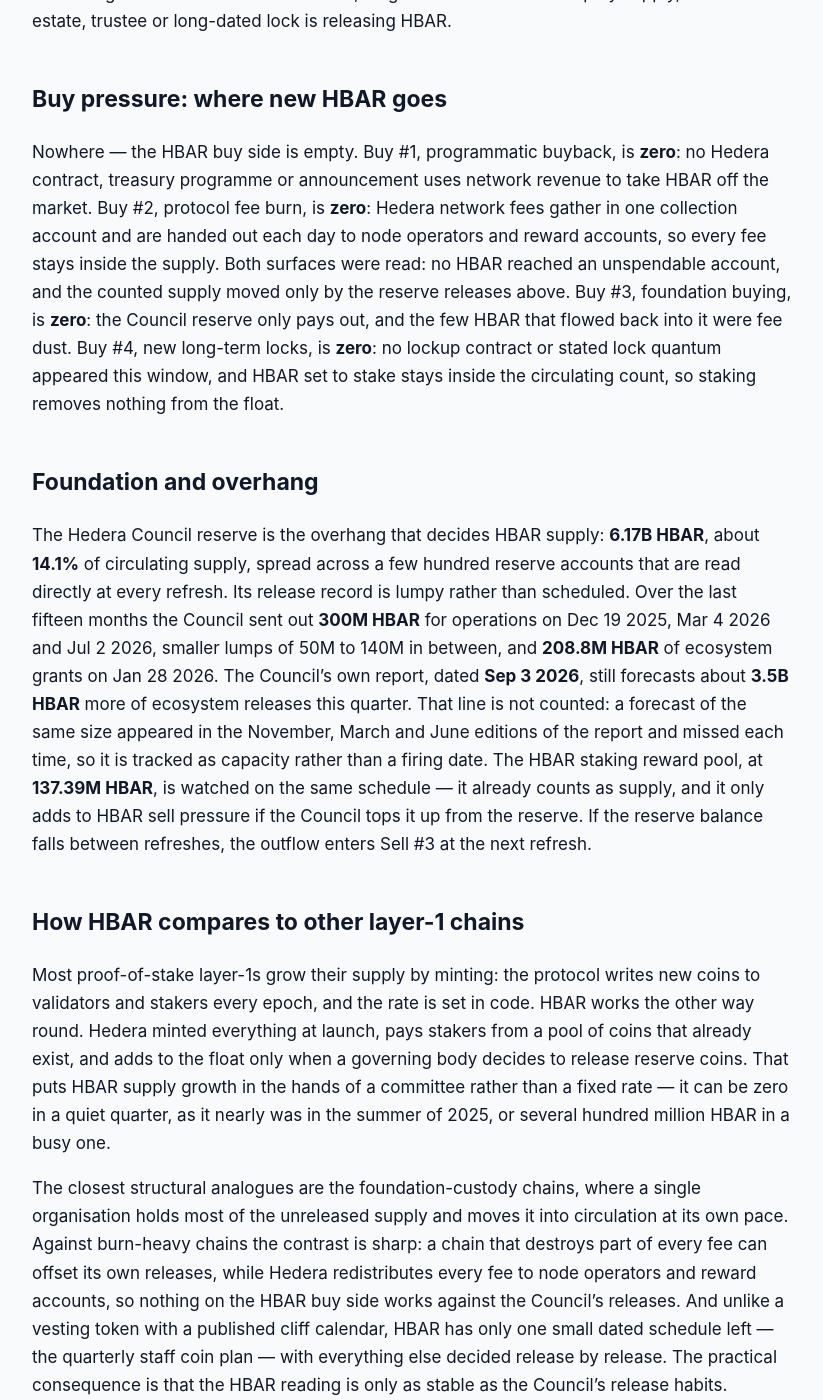
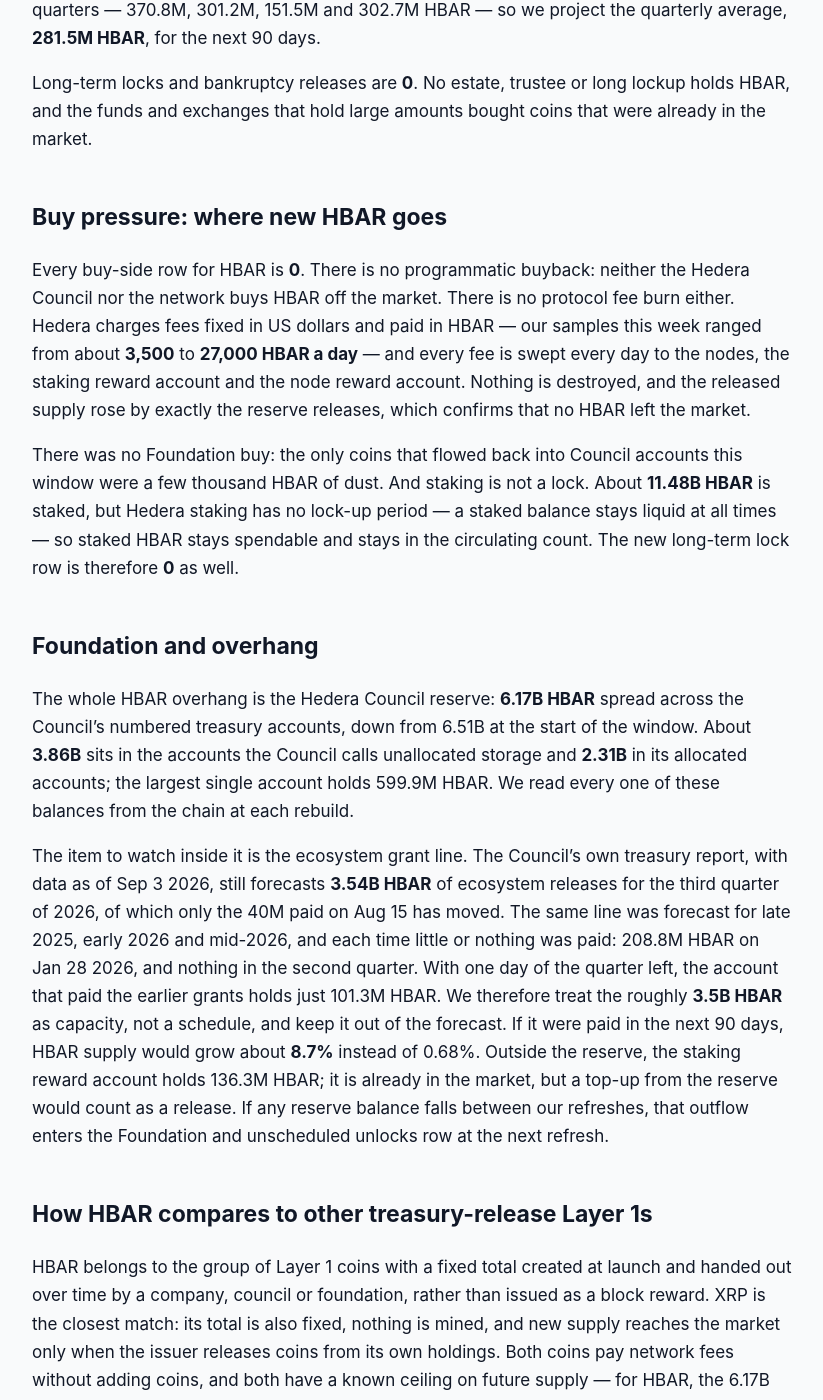
Before and after one commit to jeevansongmy-spec/mrnasdog-articles, a Jekyll site: the page built from crypto/hbar-pressure-framework.md, in a window 1280 px wide and 1400 px high, scrolled down 1356 px. Shown: the whole window, without its empty margins (228-1051 px from the left). Built offline with Jekyll 4.4.1, drawn with Linux system fonts in a browser that asks for light colours; some of the changed text lies outside the part shown.

Commit message:
publish: crypto/hbar-pressure-framework

```diff
--- a/crypto/hbar-pressure-framework.md
+++ b/crypto/hbar-pressure-framework.md
@@ -1,6 +1,6 @@
 ---
-title:         "HBAR Inflation Analysis · September 2026 · Supply growing, projected to keep growing"
-description:   "Hedera mints no HBAR and burns no fees, so supply grows only as the Council releases reserve: 358.44M HBAR in 90 days, +0.82% net, projected +0.68% next."
+title:         "HBAR Inflation Analysis · September 2026 · Supply growing · projected to keep growing"
+description:   "HBAR supply grows with no minting: the Hedera Council released 341.8M HBAR from its reserve in 90 days, +0.78% net, about +0.68% next. No buyback, no fee burn."
 canonical_url: "https://mrnasdog.com/research/hbar/inflation"
 tags:          ["crypto", "hbar", "hedera", "layer1"]
 published:     true
@@ -8,40 +8,52 @@ published:     true
 
 *Originally published at [https://mrnasdog.com/research/hbar/inflation](https://mrnasdog.com/research/hbar/inflation)*
 
-# HBAR Inflation Analysis · September 2026 · Supply growing, projected to keep growing
+# HBAR Inflation Analysis · September 2026 · Supply growing · projected to keep growing
 
-HBAR, the coin of the Hedera network, is never minted and never burned — all **50B HBAR** were created at launch, so HBAR supply grows only when the Hedera Council moves coins out of its reserve accounts. Over the last 90 days the Council released **358.44M HBAR**: **300M** for Council operations on **Jul 2 2026**, **40M** in ecosystem grants, a **16.66M** quarterly staff payout and a small monthly board payout. Nothing on the buy side removed a single HBAR, so the MrNasdog Pressure Framework reads HBAR at **+0.82% net** against a supply-monitor reading of **+0.72%** — a gap of **0.10 percentage points**, which is agreement. The Council still holds **6.17B HBAR** in reserve, and the pace it chooses is the whole of the HBAR supply story.
+HBAR supply is growing, and none of the growth comes from minting. Over the last 90 days the Hedera Council released **341.8M HBAR** from its reserve into the market, while nothing was bought back or burned, so circulating HBAR rose **+0.78%**. We expect about **+0.68%** in the next 90 days. The ceiling is set by the Council’s own rules: **50B HBAR** exist, **43.83B** are released, and the **6.17B** still in Council accounts is the most that can reach the market unless every Council member votes to change the total.
 
 ## The verdict, in one paragraph
 
-For the 90-day window ending **Sep 25 2026**, the Pressure Framework reads **HBAR at +0.82% net**: **358.44M HBAR** reached wallets outside the Hedera Council's control and **zero** HBAR was bought back, burned or locked. The independent supply monitor reads the realised 90-day change at **+0.72%**. The gap is **0.10 percentage points**, inside the framework's half-point tolerance, so HBAR ships with **no data-conflict flag**. The forward column reads **+0.68%**: one dated staff payout of about **16.7M HBAR** around **Oct 1 2026**, plus **281.5M HBAR** for the Council's operations releases — the average of the last four quarters, each of which carried one. The label for HBAR is **inflationary by discretionary reserve release**: a chain with a set launch supply whose float grows on the Council's timetable, not on a protocol emission curve.
+Over the trailing 90 days (Jul 1 to Sep 29 2026) HBAR’s circulating supply grew by **+0.78%**, from **43.49B** to **43.83B** HBAR. Our monitor, which reads the same supply series independently, shows **+0.84%** for its latest 90-day window — a gap of just **0.06 percentage points**, well inside our 0.5-point tolerance, so no warning chip is shown. Every one of the 341.8M new HBAR can be traced to a named Council reserve account paying out on a known date, and the reserve balances add back to the released supply to the last tinybar. For the next 90 days we project another **298.3M HBAR**, or **+0.68%**. HBAR is a coin with no issuance at all whose supply still grows steadily: **a treasury-release chain**, where the only question is how fast the Council empties its reserve.
 
 ## Sell pressure: where new HBAR comes from
 
-Sell #1, protocol inflation, is **zero**. Hedera has no block reward and no mint; every HBAR was issued at launch into Council treasury accounts. HBAR staking rewards are real, but they are paid out of a reward pool that already counts as circulating supply, and that pool fell to **137.39M HBAR** across the window — the rewards move HBAR that already exists from one holder to another rather than creating new HBAR. The 50B HBAR total is Council policy rather than a line of code: changing it would need a unanimous vote of the Hedera Council, so the framework tracks it rather than calling it permanent.
+Protocol inflation on Hedera is **0**. The network has no block reward and no way to mint HBAR; all 50B coins were created at launch, and the total can change only if every Hedera Council member votes for it. Stakers are still paid about **445K HBAR a day**, but that money comes out of a staking reward account that was filled in advance. This window that account paid out and shrank from **182.8M** to **136.3M HBAR**. Its coins were already counted as circulating, so HBAR staking rewards move coins inside the market rather than add new ones.
 
-Sell #2, vesting unlocks, is **16.66M HBAR**. The one scheduled release left on Hedera is the Council's staff coin plan, paid from the reserve at each turn of the quarter; the latest payout of **16,642,285 HBAR** went out on **Jun 30 2026** to about a dozen wallets. Sell #3, foundation and unscheduled unlocks, is **341.79M HBAR**, and it is where the HBAR supply actually moves. Three kinds of Hedera Council release make it up: **300M HBAR** for Council operations in two transfers on **Jul 2 2026**, **40M HBAR** in ecosystem grants on **Aug 15 2026**, and a monthly board payout that shrank from 1.19M to 0.15M across the window. Each was traced from the reserve account it left to the first wallet outside the reserve, and the sum matches the rise in circulating HBAR to the last coin. Sell #4, long-term locked or bankruptcy supply, is **zero**: no estate, trustee or long-dated lock is releasing HBAR.
+Vesting unlocks come from Hedera’s old contributor coin plan, which pays out at each quarter turn: 16.43M HBAR on Jan 2 2026, 17.32M on Apr 1 and 16.64M on Jun 30. The Jun 30 payment landed a few hours before this window opened, so only a **14.7K HBAR** straggler on Aug 28 2026 fell inside it. The next payment, about **16.8M HBAR**, is due around Sep 30 2026 and sits in our next-90-day count.
+
+The Foundation and unscheduled unlocks row carries almost all of HBAR’s sell pressure: **341.8M HBAR** this window. On Jul 2 2026 the Council moved **300M HBAR** out of two reserve accounts, in two 150M transfers, to outside accounts for its own operating reserves. On Aug 15 2026 it released **40M HBAR** in ecosystem grants to an account that still holds every coin, staked. Small monthly payouts from a separate reserve account added **1.8M HBAR** on Jul 15, Aug 15 and Sep 18. Council operating releases have come in every one of the last four quarters — 370.8M, 301.2M, 151.5M and 302.7M HBAR — so we project the quarterly average, **281.5M HBAR**, for the next 90 days.
+
+Long-term locks and bankruptcy releases are **0**. No estate, trustee or long lockup holds HBAR, and the funds and exchanges that hold large amounts bought coins that were already in the market.
 
 ## Buy pressure: where new HBAR goes
 
-Nowhere — the HBAR buy side is empty. Buy #1, programmatic buyback, is **zero**: no Hedera contract, treasury programme or announcement uses network revenue to take HBAR off the market. Buy #2, protocol fee burn, is **zero**: Hedera network fees gather in one collection account and are handed out each day to node operators and reward accounts, so every fee stays inside the supply. Both surfaces were read: no HBAR reached an unspendable account, and the counted supply moved only by the reserve releases above. Buy #3, foundation buying, is **zero**: the Council reserve only pays out, and the few HBAR that flowed back into it were fee dust. Buy #4, new long-term locks, is **zero**: no lockup contract or stated lock quantum appeared this window, and HBAR set to stake stays inside the circulating count, so staking removes nothing from the float.
+Every buy-side row for HBAR is **0**. There is no programmatic buyback: neither the Hedera Council nor the network buys HBAR off the market. There is no protocol fee burn either. Hedera charges fees fixed in US dollars and paid in HBAR — our samples this week ranged from about **3,500** to **27,000 HBAR a day** — and every fee is swept every day to the nodes, the staking reward account and the node reward account. Nothing is destroyed, and the released supply rose by exactly the reserve releases, which confirms that no HBAR left the market.
+
+There was no Foundation buy: the only coins that flowed back into Council accounts this window were a few thousand HBAR of dust. And staking is not a lock. About **11.48B HBAR** is staked, but Hedera staking has no lock-up period — a staked balance stays liquid at all times — so staked HBAR stays spendable and stays in the circulating count. The new long-term lock row is therefore **0** as well.
 
 ## Foundation and overhang
 
-The Hedera Council reserve is the overhang that decides HBAR supply: **6.17B HBAR**, about **14.1%** of circulating supply, spread across a few hundred reserve accounts that are read directly at every refresh. Its release record is lumpy rather than scheduled. Over the last fifteen months the Council sent out **300M HBAR** for operations on Dec 19 2025, Mar 4 2026 and Jul 2 2026, smaller lumps of 50M to 140M in between, and **208.8M HBAR** of ecosystem grants on Jan 28 2026. The Council's own report, dated **Sep 3 2026**, still forecasts about **3.5B HBAR** more of ecosystem releases this quarter. That line is not counted: a forecast of the same size appeared in the November, March and June editions of the report and missed each time, so it is tracked as capacity rather than a firing date. The HBAR staking reward pool, at **137.39M HBAR**, is watched on the same schedule — it already counts as supply, and it only adds to HBAR sell pressure if the Council tops it up from the reserve. If the reserve balance falls between refreshes, the outflow enters Sell #3 at the next refresh.
+The whole HBAR overhang is the Hedera Council reserve: **6.17B HBAR** spread across the Council’s numbered treasury accounts, down from 6.51B at the start of the window. About **3.86B** sits in the accounts the Council calls unallocated storage and **2.31B** in its allocated accounts; the largest single account holds 599.9M HBAR. We read every one of these balances from the chain at each rebuild.
 
-## How HBAR compares to other layer-1 chains
+The item to watch inside it is the ecosystem grant line. The Council’s own treasury report, with data as of Sep 3 2026, still forecasts **3.54B HBAR** of ecosystem releases for the third quarter of 2026, of which only the 40M paid on Aug 15 has moved. The same line was forecast for late 2025, early 2026 and mid-2026, and each time little or nothing was paid: 208.8M HBAR on Jan 28 2026, and nothing in the second quarter. With one day of the quarter left, the account that paid the earlier grants holds just 101.3M HBAR. We therefore treat the roughly **3.5B HBAR** as capacity, not a schedule, and keep it out of the forecast. If it were paid in the next 90 days, HBAR supply would grow about **8.7%** instead of 0.68%. Outside the reserve, the staking reward account holds 136.3M HBAR; it is already in the market, but a top-up from the reserve would count as a release. If any reserve balance falls between our refreshes, that outflow enters the Foundation and unscheduled unlocks row at the next refresh.
 
-Most proof-of-stake layer-1s grow their supply by minting: the protocol writes new coins to validators and stakers every epoch, and the rate is set in code. HBAR works the other way round. Hedera minted everything at launch, pays stakers from a pool of coins that already exist, and adds to the float only when a governing body decides to release reserve coins. That puts HBAR supply growth in the hands of a committee rather than a fixed rate — it can be zero in a quiet quarter, as it nearly was in the summer of 2025, or several hundred million HBAR in a busy one.
+## How HBAR compares to other treasury-release Layer 1s
 
-The closest structural analogues are the foundation-custody chains, where a single organisation holds most of the unreleased supply and moves it into circulation at its own pace. Against burn-heavy chains the contrast is sharp: a chain that destroys part of every fee can offset its own releases, while Hedera redistributes every fee to node operators and reward accounts, so nothing on the HBAR buy side works against the Council's releases. And unlike a vesting token with a published cliff calendar, HBAR has only one small dated schedule left — the quarterly staff coin plan — with everything else decided release by release. The practical consequence is that the HBAR reading is only as stable as the Council's release habits.
+HBAR belongs to the group of Layer 1 coins with a fixed total created at launch and handed out over time by a company, council or foundation, rather than issued as a block reward. XRP is the closest match: its total is also fixed, nothing is mined, and new supply reaches the market only when the issuer releases coins from its own holdings. Both coins pay network fees without adding coins, and both have a known ceiling on future supply — for HBAR, the 6.17B still held by the Hedera Council.
+
+The contrast with staking chains is sharp. On Ethereum, Solana or Cardano, validators are paid in new coins every epoch, so supply grows with the stake and never stops. Hedera pays stakers from a pre-filled account, so staking adds no supply at all; the growth comes entirely from the Council deciding to release. That makes HBAR’s supply growth lumpy and decision-driven — 300M in one day on Jul 2 2026, almost nothing for weeks after — instead of smooth.
+
+Unlike fee-burning chains such as Ethereum or BNB Chain, Hedera destroys nothing, so there is no buy-side offset however busy the network gets. And unlike capped proof-of-work coins such as Bitcoin, the release pace is set by people, not code: the reserve could run out in a few years at today’s pace, or much faster if the 3.5B ecosystem grant is finally paid.
 
 ## What to watch in the next 90 days
 
-First, the quarterly staff coin-plan payout due around **Oct 1 2026**, booked at about **16.7M HBAR**. Second, the ecosystem forecast in the Council's treasury report: about **3.5B HBAR** is guided for the quarter ending **Sep 30 2026**, and if it fires it would add roughly **8%** to HBAR circulating supply in one step and move the forward reading far past every band edge. Third, the size of the next Council operations release — the forward column carries **281.5M HBAR**, and the framework's band changes only if total releases over the next 90 days pass about **438M HBAR**. Fourth, the staking reward pool: at its current pace it drains by about half a million HBAR a day, and a top-up from the reserve would count as new supply. Fifth, the Council's next treasury report, which carries the first published forecast for the fourth quarter.
+First, the quarterly coin plan payment of about **16.8M HBAR**, due around Sep 30 2026 — it should show up as a jump in released supply at the quarter turn. Second, whether the **3.54B HBAR** ecosystem release forecast for the third quarter happens at all; the next Council treasury report, likely in early December 2026, will show whether it moved or was pushed into the next quarter again. Third, the size of the next Council operating release — the last four quarters ranged from 151.5M to 370.8M HBAR. Fourth, the staking reward account: its unreserved balance was **124.6M HBAR** on Sep 29 2026 against an 85M floor set by the network, and at today’s pace it gets close by around mid-December 2026, which could mean lower staking rewards or a top-up from the reserve.
 
 ## Summary
 
-The MrNasdog Pressure Framework reads HBAR at **+0.82% net** over the trailing 90 days and **+0.68%** over the next 90, with a buy side that is zero on every canonical row. The structural mechanism is a chain that mints nothing and burns nothing, so all HBAR supply growth comes from the Hedera Council releasing coins from its **6.17B HBAR** reserve. The key risk is the Council's own ecosystem forecast of about **3.5B HBAR**, which has missed three quarters in a row but would lift circulating supply by about 8% the day it lands. The ceiling is the 50B HBAR created at launch: circulating HBAR can rise by the reserve's remaining 6.17B and no further unless the full Council votes to change the total.
+HBAR is inflationary on the market float even though no HBAR is ever minted: the Hedera Council released **341.8M HBAR** in the last 90 days, supply grew **+0.78%**, and we project about **+0.68%** for the next 90 days, with no buyback or burn to offset it. All new supply comes from Council reserve accounts, which still hold **6.17B HBAR**. The key risk is the roughly **3.5B HBAR** ecosystem grant the Council keeps forecasting; if it moves, supply jumps about 8.7% in one step. The ceiling is hard: HBAR can never exceed its **50B** total without a unanimous Council vote.
 
-*MrNasdog Pressure Framework analysis of HBAR, Metric 1 — Inflation. Data + explanation only. Not financial advice. Updated Sep 25 2026.*
+---
+
+*MrNasdog Pressure Framework analysis of HBAR, Metric 1 — Inflation. Data + explanation only. Not financial advice. Checked Sep 29 2026.*
```
